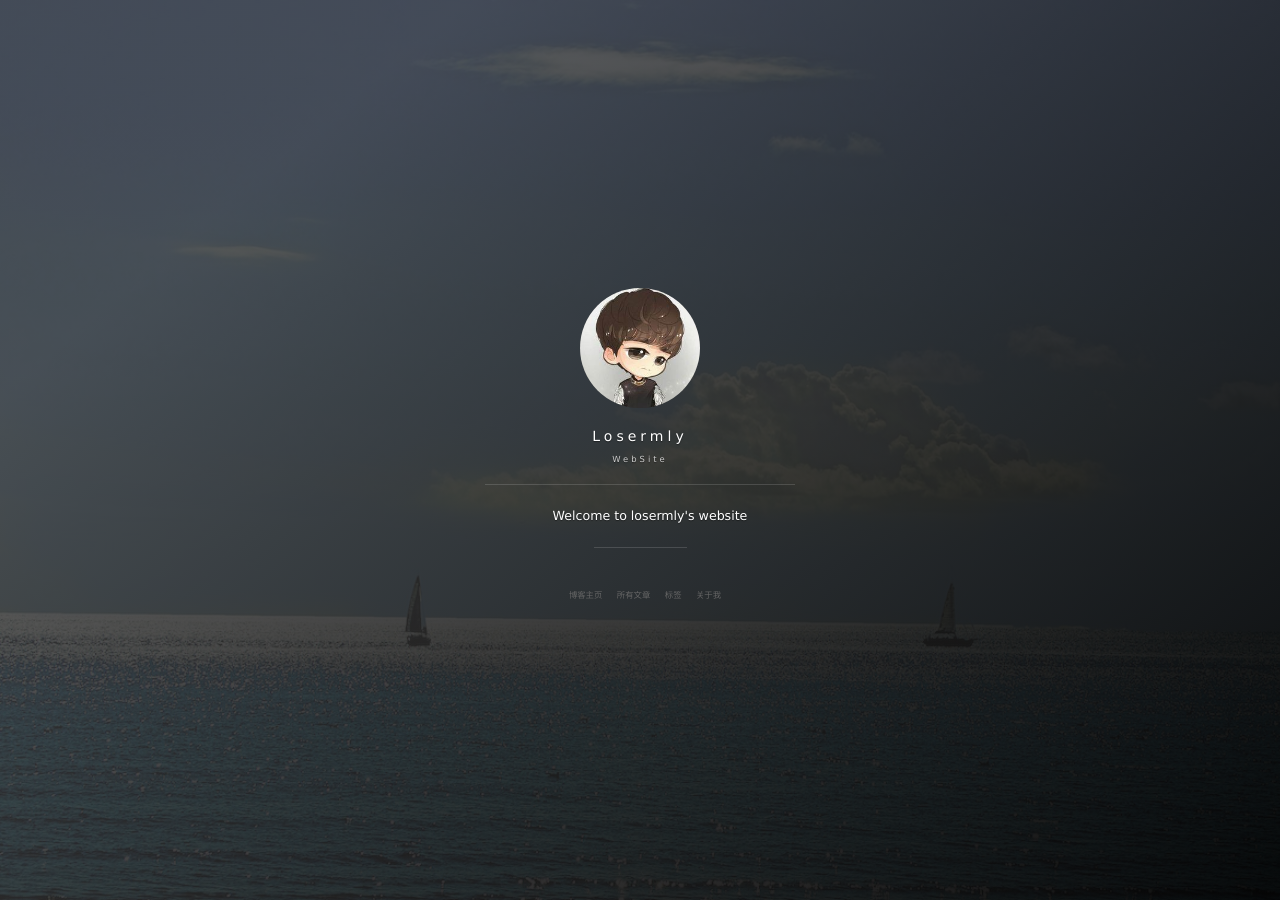
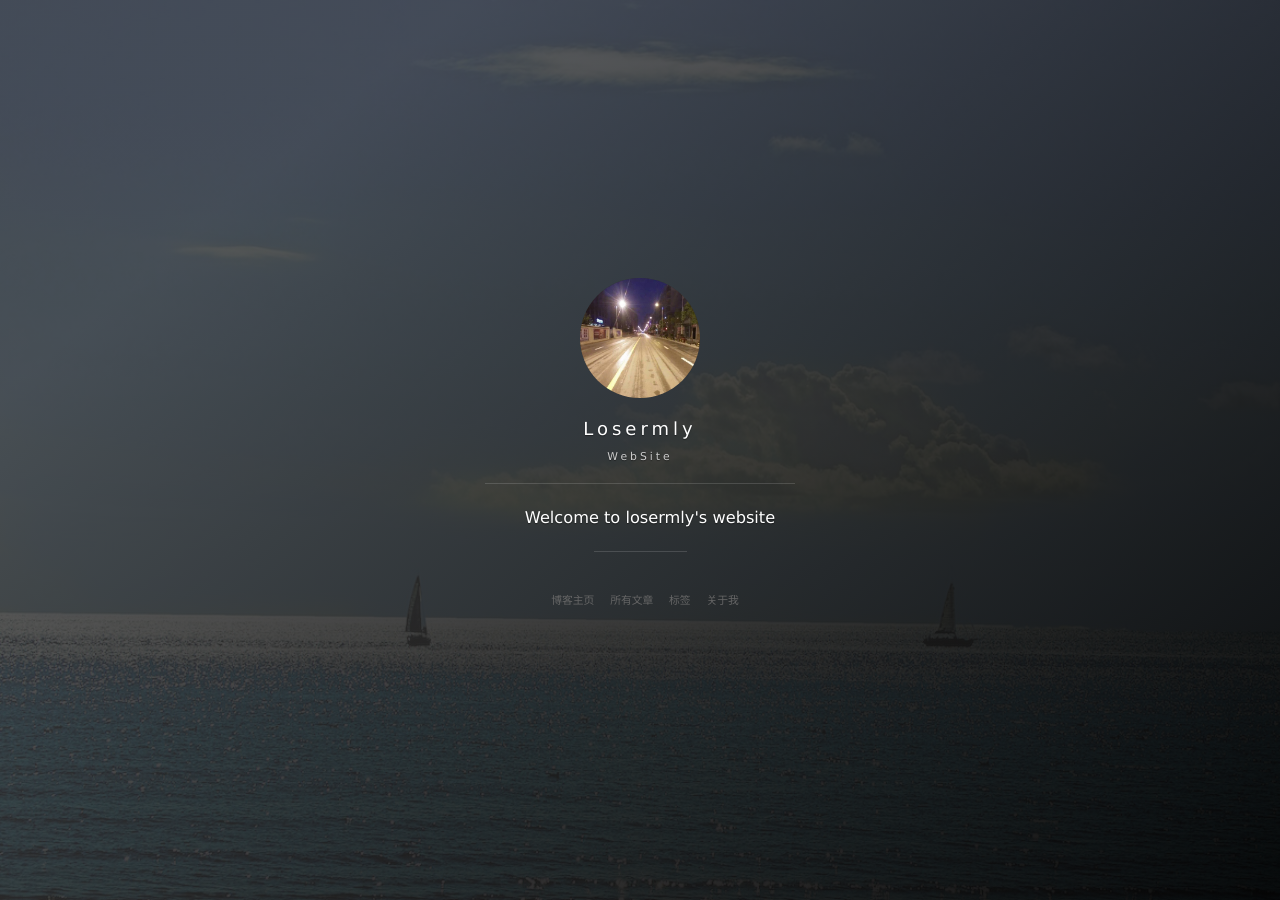
Before and after one commit to losermly/losermly.github.io, a Jekyll site: the page built from index.html, in a window 1280 px wide. Built offline with Jekyll 4.4.1, drawn with Linux system fonts in a browser that asks for light colours; nearby versions of some CDN libraries; the list of posts is cut into pages by our own code; comment, search, counter and statistics services are not loaded; grey boxes are pictures that could not be loaded.

Commit message:
更改头像

```diff
--- a/_config.yml
+++ b/_config.yml
@@ -20,7 +20,7 @@ social:
     github: losemly
     # zhihu: panpanleopard
     # juejin: xxx
-    jianshu: 2ada30d8d0f7
+    #jianshu: 2ada30d8d0f7
     # twitter:
     mail: losermly@163.com
 
--- a/css/main.css
+++ b/css/main.css
@@ -63,7 +63,7 @@ html {
 
 body {
   font-family: "ff-tisa-web-pro-1", "ff-tisa-web-pro-2", "Lucida Grande", "Hiragino Sans GB", "Hiragino Sans GB W3", "Microsoft YaHei", "WenQuanYi Micro Hei", sans-serif;
-  font-size: 14px;
+  font-size: 18px;
   color: #333;
   -webkit-font-smoothing: antialiased; }
 
```
Also changed, not shown: images/avatar.jpg, images/avatar1.jpg (added).
